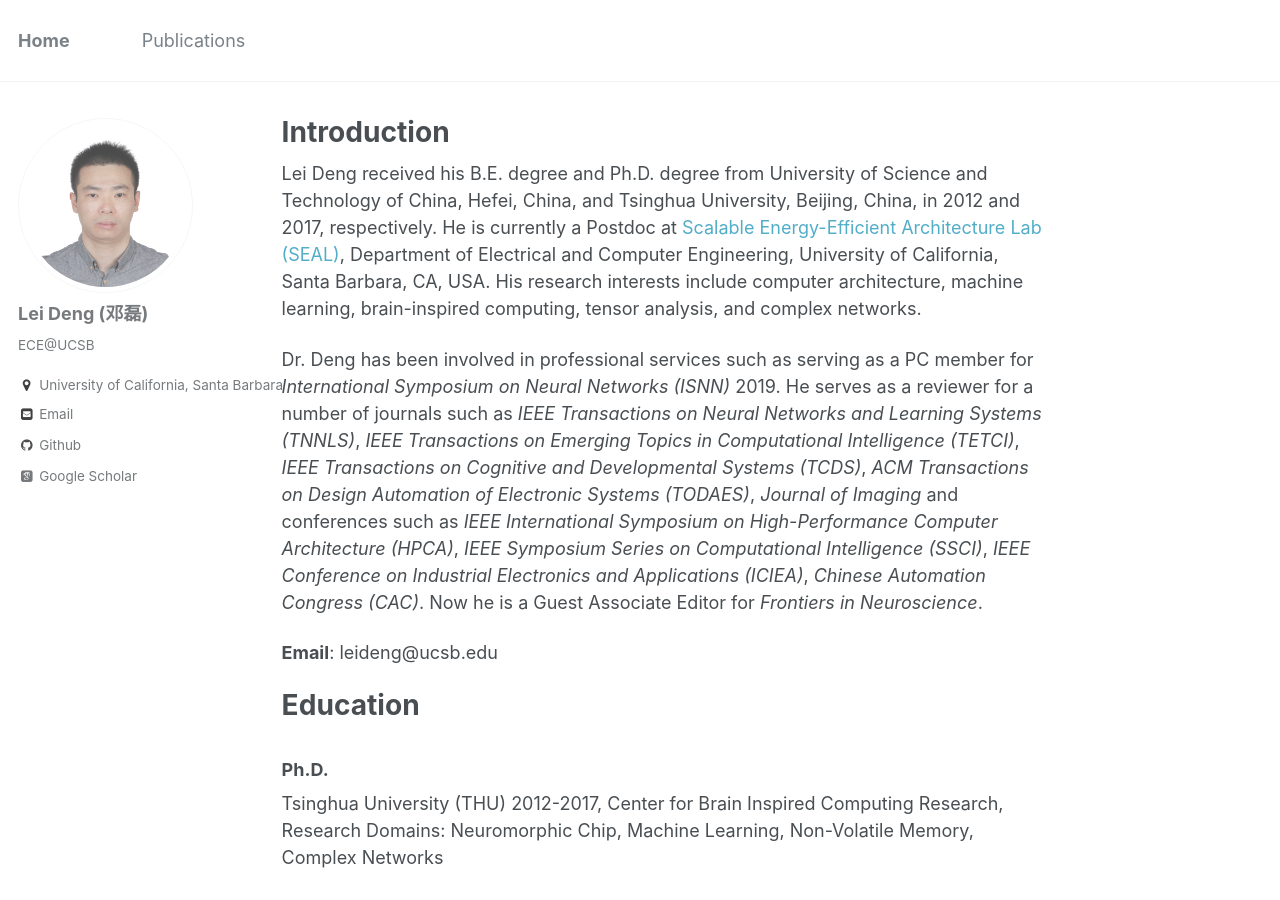
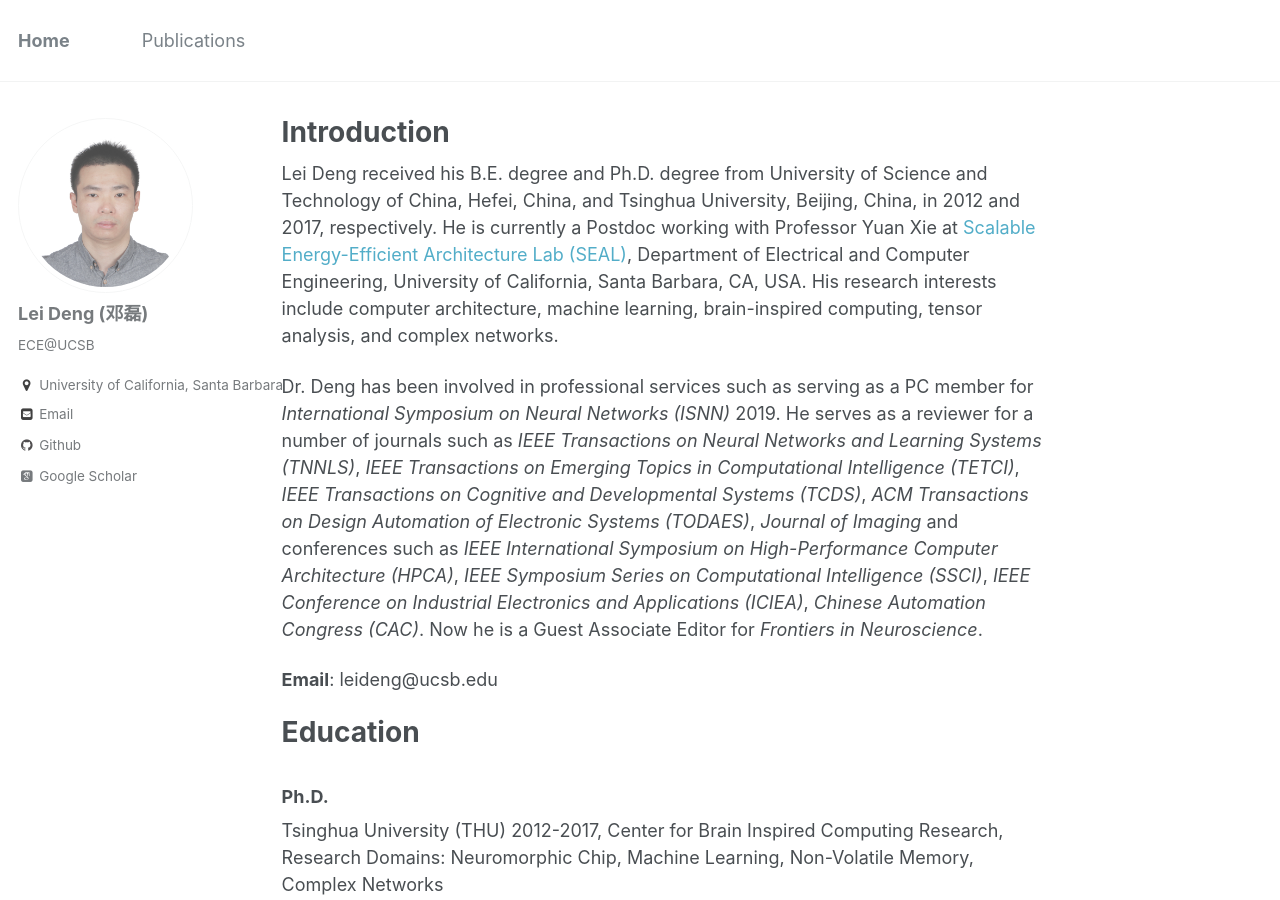
Before and after one commit to dllfei/dllfei.github.io, a Jekyll site: the page built from _pages/about.md, in a window 1280 px wide and 900 px high. Built offline with Jekyll 4.4.1, drawn with Linux system fonts in a browser that asks for light colours; some web fonts are replaced.

Commit message:
Update about.md

```diff
--- a/_pages/about.md
+++ b/_pages/about.md
@@ -8,7 +8,7 @@ redirect_from:
   - /about.html
 ---
 
-Lei Deng received his B.E. degree and Ph.D. degree from University of Science and Technology of China, Hefei, China, and Tsinghua University, Beijing, China, in 2012 and 2017, respectively. He is currently a Postdoc at [Scalable Energy-Efficient Architecture Lab (SEAL)](https://seal.ece.ucsb.edu/), Department of Electrical and Computer Engineering, University of California, Santa Barbara, CA, USA. His research interests include computer architecture, machine learning, brain-inspired computing, tensor analysis, and complex networks.
+Lei Deng received his B.E. degree and Ph.D. degree from University of Science and Technology of China, Hefei, China, and Tsinghua University, Beijing, China, in 2012 and 2017, respectively. He is currently a Postdoc working with Professor Yuan Xie at [Scalable Energy-Efficient Architecture Lab (SEAL)](https://seal.ece.ucsb.edu/), Department of Electrical and Computer Engineering, University of California, Santa Barbara, CA, USA. His research interests include computer architecture, machine learning, brain-inspired computing, tensor analysis, and complex networks.
 
 Dr. Deng has been involved in professional services such as serving as a PC member for *International Symposium on Neural Networks (ISNN)* 2019. He serves as a reviewer for a number of journals such as *IEEE Transactions on Neural Networks and Learning Systems (TNNLS)*, *IEEE Transactions on Emerging Topics in Computational Intelligence (TETCI)*, *IEEE Transactions on Cognitive and Developmental Systems (TCDS)*, *ACM Transactions on Design Automation of Electronic Systems (TODAES)*, *Journal of Imaging* and conferences such as *IEEE International Symposium on High-Performance Computer Architecture (HPCA)*, *IEEE Symposium Series on Computational Intelligence (SSCI)*, *IEEE Conference on Industrial Electronics and Applications (ICIEA)*, *Chinese Automation Congress (CAC)*. Now he is a Guest Associate Editor for *Frontiers in Neuroscience*.
 
```
